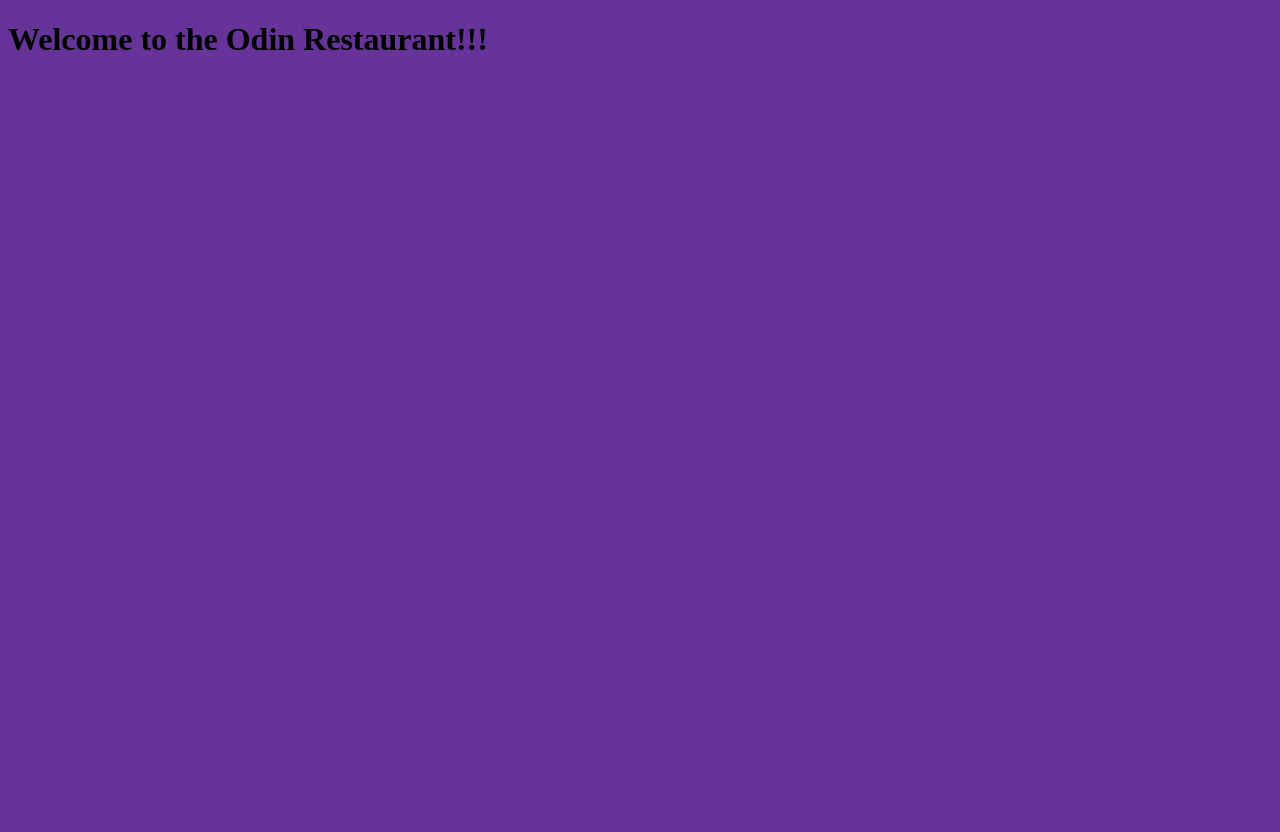
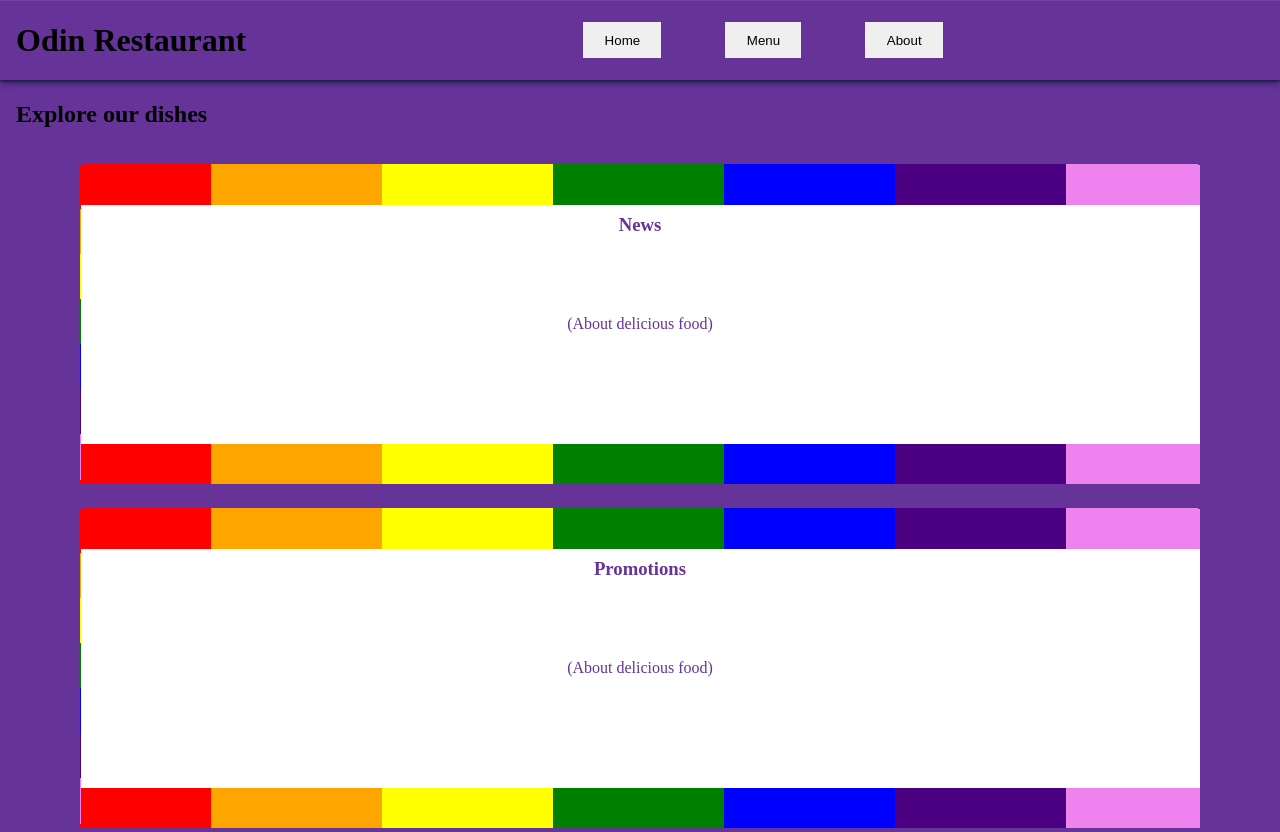
Before and after one commit to lucaspasseri/odin-restaurant, a website built with webpack: page src/template.html in a window 1280 px wide. Shown: the top 832 px of the page. Before the commit the page ends 800 px from the top, so only its background shows below. Built offline with nearby package versions, Linux system fonts and the light colour scheme.

Commit message:
Add basic Html and styles
Add a header and content div with three sections

```diff
--- a/src/styles.css
+++ b/src/styles.css
@@ -1,3 +1,86 @@
+*,
+*::before,
+*::after {
+	box-sizing: border-box;
+	margin: 0;
+	padding: 0;
+}
+
+@media (max-width: 600px) {
+	header {
+		h1 {
+			display: none;
+		}
+	}
+}
+
 body {
 	background-color: rebeccapurple;
+	line-height: 1.5;
 }
+li {
+	list-style: none;
+}
+
+button {
+	padding: 0.8em 1.6em;
+	border: 0;
+	cursor: pointer;
+}
+
+header {
+	display: flex;
+	min-height: 5em;
+	padding: 1em;
+	gap: 1em;
+	box-shadow: rgba(6, 24, 44, 0.4) 0px 0px 0px 2px,
+		rgba(6, 24, 44, 0.65) 0px 4px 6px -1px,
+		rgba(255, 255, 255, 0.08) 0px 1px 0px inset;
+}
+
+nav {
+	margin: auto;
+	ul {
+		display: flex;
+		gap: 4em;
+	}
+}
+
+#content {
+	padding: 1em;
+	ul {
+		padding: 2em 4em;
+		display: flex;
+		flex-direction: column;
+		gap: 1.5em;
+	}
+}
+
+section {
+	min-height: 20em;
+	width: 100%;
+	display: flex;
+	justify-content: center;
+	align-items: center;
+	flex-direction: column;
+	position: relative;
+	background-image: url("./imgs/rounded_placeholder.png");
+	background-repeat: no-repeat;
+	background-size: cover;
+	background-position: center;
+
+	h3,
+	p {
+		position: absolute;
+		color: rebeccapurple;
+	}
+
+	h3 {
+		top: 2.5em;
+	}
+
+	> div {
+		flex: 1 1 100%;
+		width: 100%;
+	}
+}
--- a/src/template.html
+++ b/src/template.html
@@ -6,6 +6,45 @@
 		<title>Odin Restaurant</title>
 	</head>
 	<body>
-		<h1>Welcome to the Odin Restaurant!!!</h1>
+		<header>
+			<h1>Odin Restaurant</h1>
+			<nav>
+				<ul>
+					<li><button>Home</button></li>
+					<li>
+						<button>Menu</button>
+					</li>
+					<li><button>About</button></li>
+				</ul>
+			</nav>
+		</header>
+		<div id="content">
+			<h2>Explore our dishes</h2>
+			<ul>
+				<li>
+					<section>
+						<h3>News</h3>
+						<p>(About delicious food)</p>
+						<div class="news-content"></div>
+					</section>
+				</li>
+
+				<li>
+					<section>
+						<h3>Promotions</h3>
+						<p>(About delicious food)</p>
+						<div class="promotions-content"></div>
+					</section>
+				</li>
+
+				<lil>
+					<section>
+						<h3>Popular</h3>
+						<p>(About delicious food)</p>
+						<div class="popular-content"></div>
+					</section>
+				</lil>
+			</ul>
+		</div>
 	</body>
 </html>
```
Also changed, not shown: src/imgs/placeholder.png (added), src/imgs/rounded_placeholder.png (added).
